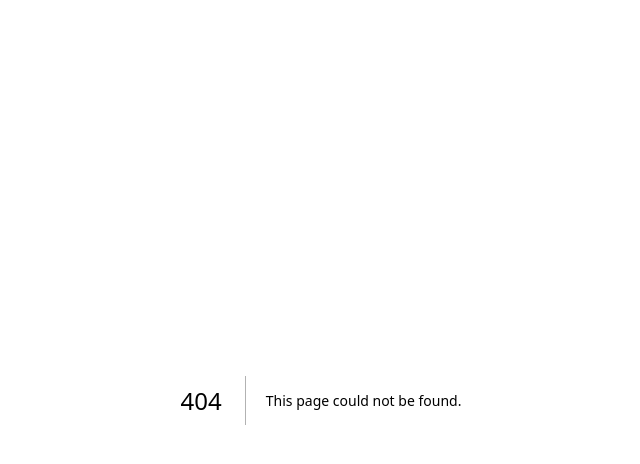
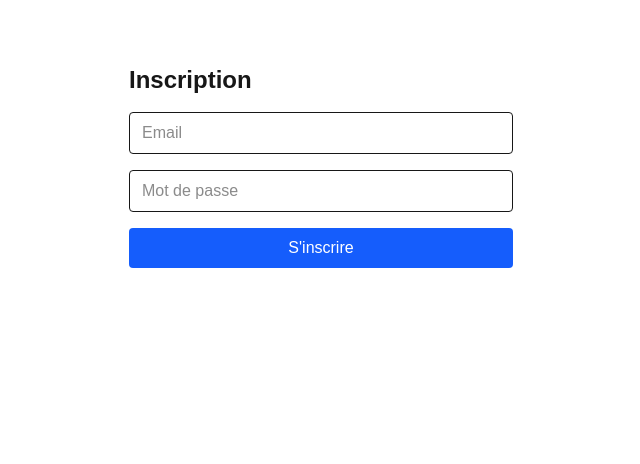
Before and after one commit to sertr4linee/launchsaasfast, a Next.js app in the folder application/: page /register in a window 1280 px wide. Before the commit this address had no page. Shown: the top 464 px of the page, without its empty margins (319-959 px from the left). Built offline with nearby package versions, Linux system fonts and the light colour scheme; no server answers.

Commit message:
Add authentication pages and Supabase client integration

```diff
--- /dev/null
+++ b/application/app/login/page.tsx
@@ -0,0 +1,52 @@
+"use client";
+import { useState } from "react";
+import { supabase } from "../../utils/supabaseClient";
+
+export default function LoginPage() {
+  const [email, setEmail] = useState("");
+  const [password, setPassword] = useState("");
+  const [message, setMessage] = useState("");
+  const [loading, setLoading] = useState(false);
+
+  const handleLogin = async (e: React.FormEvent) => {
+    e.preventDefault();
+    setLoading(true);
+    setMessage("");
+    const { error } = await supabase.auth.signInWithPassword({ email, password });
+    if (error) setMessage(error.message);
+    else setMessage("Connexion réussie !");
+    setLoading(false);
+  };
+
+  return (
+    <div className="max-w-sm mx-auto mt-16">
+      <h1 className="text-2xl font-bold mb-4">Connexion</h1>
+      <form onSubmit={handleLogin} className="space-y-4">
+        <input
+          type="email"
+          placeholder="Email"
+          value={email}
+          onChange={e => setEmail(e.target.value)}
+          required
+          className="w-full border rounded px-3 py-2"
+        />
+        <input
+          type="password"
+          placeholder="Mot de passe"
+          value={password}
+          onChange={e => setPassword(e.target.value)}
+          required
+          className="w-full border rounded px-3 py-2"
+        />
+        <button
+          type="submit"
+          className="w-full bg-blue-600 text-white py-2 rounded disabled:opacity-50"
+          disabled={loading}
+        >
+          {loading ? "Connexion..." : "Se connecter"}
+        </button>
+      </form>
+      {message && <p className="mt-4 text-center text-sm">{message}</p>}
+    </div>
+  );
+}
--- /dev/null
+++ b/application/app/register/page.tsx
@@ -0,0 +1,52 @@
+"use client";
+import { useState } from "react";
+import { supabase } from "../../utils/supabaseClient";
+
+export default function RegisterPage() {
+  const [email, setEmail] = useState("");
+  const [password, setPassword] = useState("");
+  const [message, setMessage] = useState("");
+  const [loading, setLoading] = useState(false);
+
+  const handleRegister = async (e: React.FormEvent) => {
+    e.preventDefault();
+    setLoading(true);
+    setMessage("");
+    const { error } = await supabase.auth.signUp({ email, password });
+    if (error) setMessage(error.message);
+    else setMessage("Vérifie ta boîte mail pour confirmer ton inscription.");
+    setLoading(false);
+  };
+
+  return (
+    <div className="max-w-sm mx-auto mt-16">
+      <h1 className="text-2xl font-bold mb-4">Inscription</h1>
+      <form onSubmit={handleRegister} className="space-y-4">
+        <input
+          type="email"
+          placeholder="Email"
+          value={email}
+          onChange={e => setEmail(e.target.value)}
+          required
+          className="w-full border rounded px-3 py-2"
+        />
+        <input
+          type="password"
+          placeholder="Mot de passe"
+          value={password}
+          onChange={e => setPassword(e.target.value)}
+          required
+          className="w-full border rounded px-3 py-2"
+        />
+        <button
+          type="submit"
+          className="w-full bg-blue-600 text-white py-2 rounded disabled:opacity-50"
+          disabled={loading}
+        >
+          {loading ? "Création..." : "S'inscrire"}
+        </button>
+      </form>
+      {message && <p className="mt-4 text-center text-sm">{message}</p>}
+    </div>
+  );
+}
--- /dev/null
+++ b/application/utils/supabaseClient.ts
@@ -0,0 +1,7 @@
+import { createClient } from '@supabase/supabase-js';
+
+// Utilise les variables d'environnement Next.js (préfixe NEXT_PUBLIC_)
+const supabaseUrl = process.env.NEXT_PUBLIC_SUPABASE_URL!;
+const supabaseAnonKey = process.env.NEXT_PUBLIC_SUPABASE_ANON_KEY!;
+
+export const supabase = createClient(supabaseUrl, supabaseAnonKey);
```
Also changed, not shown: application/package.json (+7 -6 lines), 2 other files (tests, documents, lock files or other folders).
